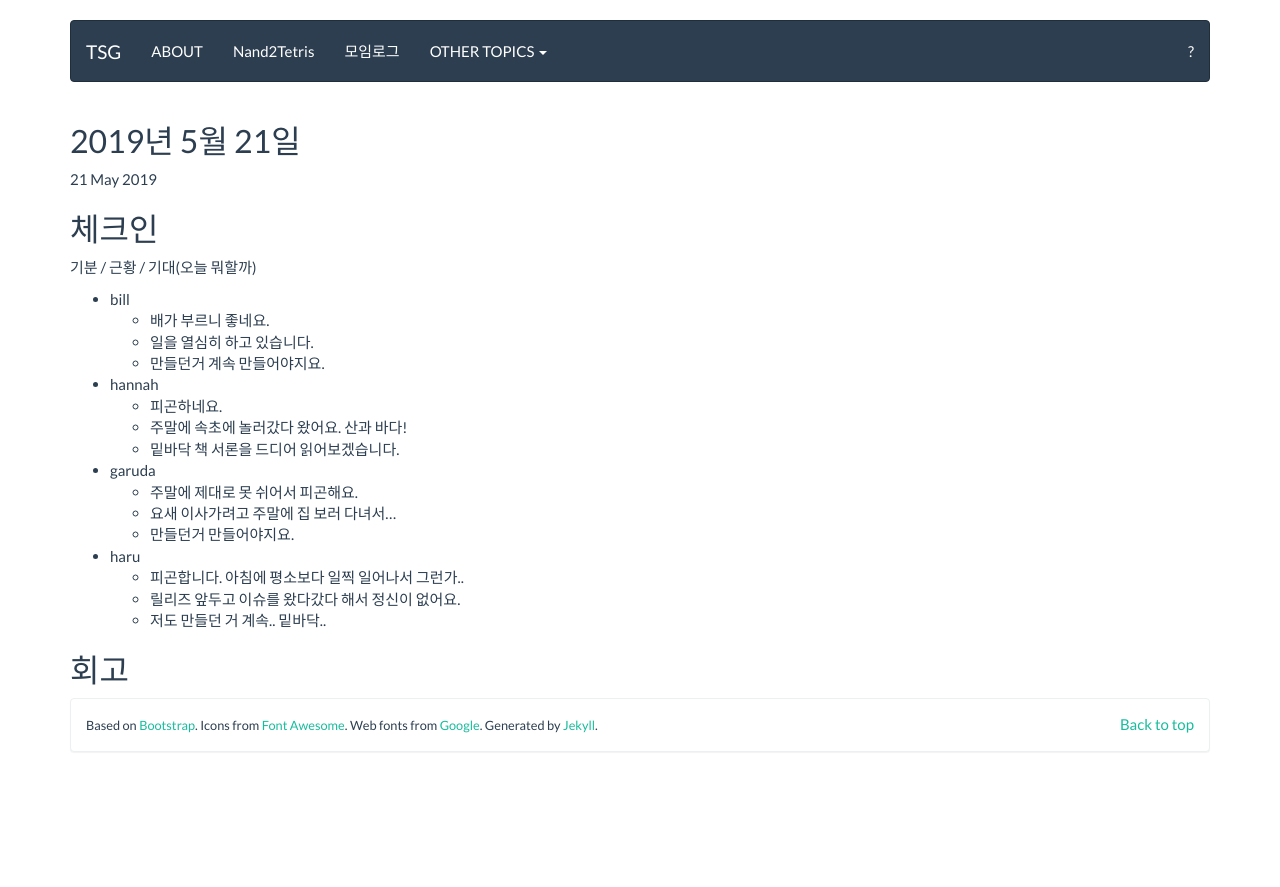
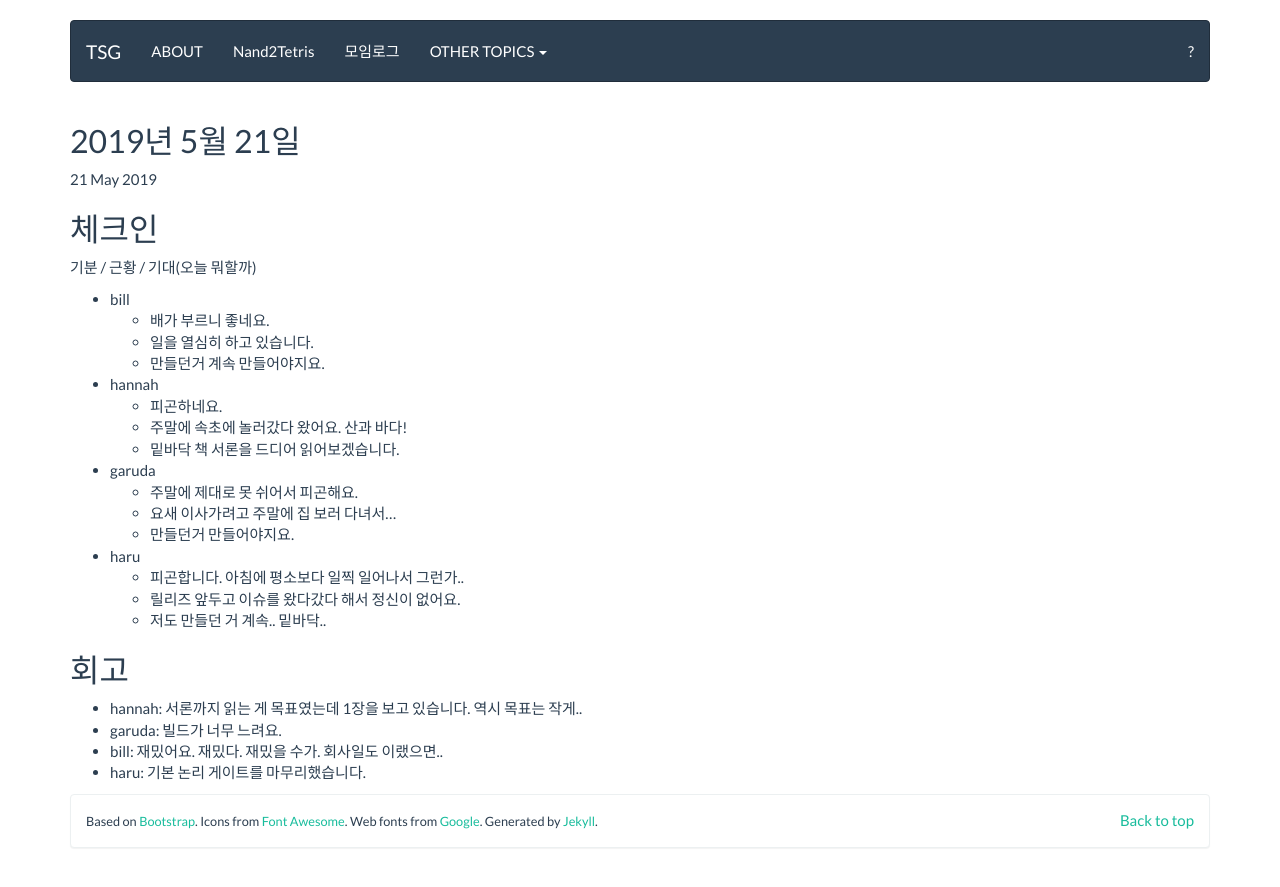
Before and after one commit to tuestudy/tuestudy.github.io, a Jekyll site: the page built from _posts/2019-05-21-meeting.md, in a window 1280 px wide. Shown: the top 887 px of the page. Built offline with Jekyll 4.4.1, drawn with Linux system fonts in a browser that asks for light colours.

Commit message:
2019/05/21 회고

```diff
--- a/_posts/2019-05-21-meeting.md
+++ b/_posts/2019-05-21-meeting.md
@@ -28,3 +28,8 @@
   * 저도 만들던 거 계속.. 밑바닥..
 
 ## 회고
+
+* hannah: 서론까지 읽는 게 목표였는데 1장을 보고 있습니다. 역시 목표는 작게..
+* garuda: 빌드가 너무 느려요.
+* bill: 재밌어요. 재밌다. 재밌을 수가. 회사일도 이랬으면..
+* haru: 기본 논리 게이트를 마무리했습니다.
```
